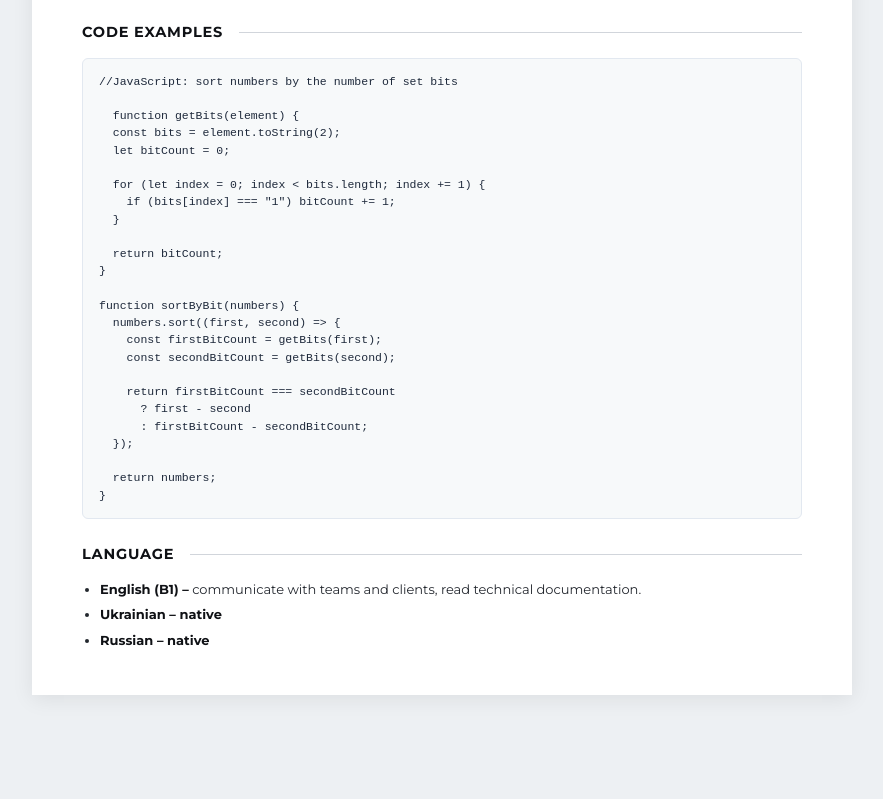
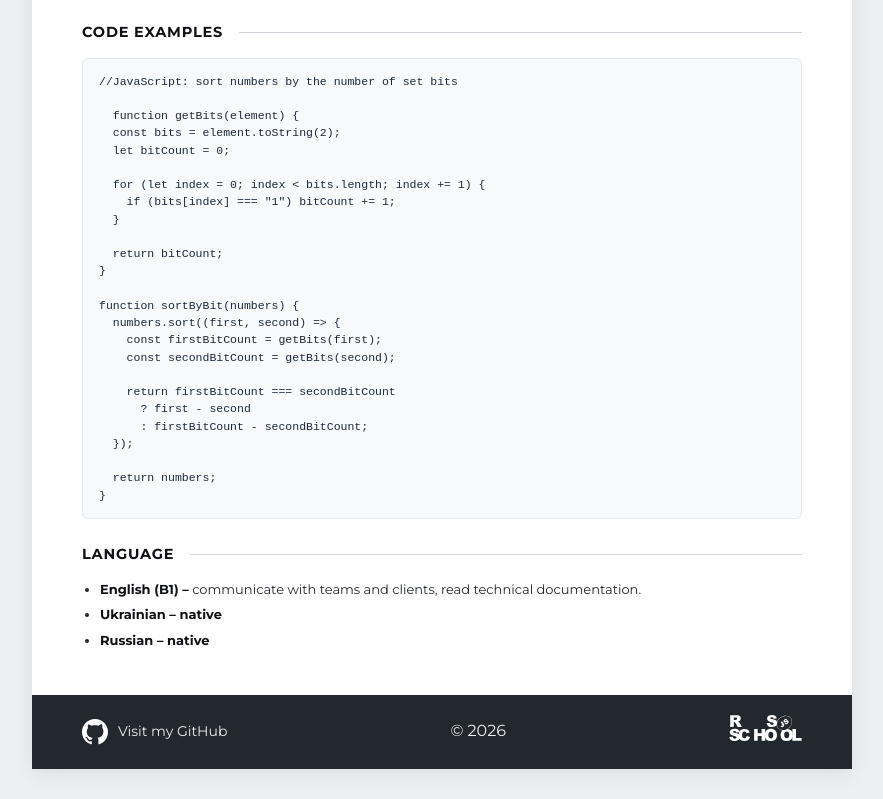
Before and after one commit to UlyanaKucherenko/rsschool-cv, a website: page index.html in a window 1280 px wide. Shown: the part 1044-1843 px from the top of the page, without its empty margins (198-1081 px from the left). Before the commit the page ends 1769 px from the top, so only its background shows below. Drawn offline with Linux system fonts and the light colour scheme.

Commit message:
feat: add footer with github and rsschool links

```diff
--- a/css/style.css
+++ b/css/style.css
@@ -9,6 +9,8 @@
   --text-dark: #0f1115;
   --text-body: #23272e;
   --border-line: #d1d5db;
+  --bg-footer: #23272e;
+  --text-footer: #edf0f3;
 }
 
 * {
@@ -301,3 +303,27 @@ body {
   font-weight: 700;
   color: var(--text-dark);
 }
+
+.footer {
+  display: flex;
+  justify-content: space-between;
+  align-items: center;
+  padding: 20px 50px;
+  color: var(--text-footer);
+  background-color: var(--bg-footer);
+}
+
+.footer a {
+  text-decoration: none;
+  color: var(--text-footer);
+}
+
+footer .github-icon {
+  margin-right: 10px;
+}
+
+.my-github {
+  display: flex;
+  align-items: center;
+  font-size: 14px;
+}
--- a/index.html
+++ b/index.html
@@ -160,6 +160,16 @@ function sortByBit(numbers) {
         </div>
       </section>
     </main>
+    <footer class="footer">
+      <a class="my-github" href="https://github.com/UlyanaKucherenko">
+        <img class="github-icon" src="./icons/github.svg" alt="Github Icon" width="26" height="26">
+        <p>Visit my GitHub</p>
+      </a>
+      <p>© 2026</p>
+      <a href="https://rs.school/courses/javascript">
+        <img src="./icons/rs-school-logo.svg" alt="Rsschool Icon" width="73" height="26">
+      </a>
+    </footer>
   </div>
 </body>
 
```
Also changed, not shown: icons/github.svg (added), icons/rs-school-logo.svg (added).
